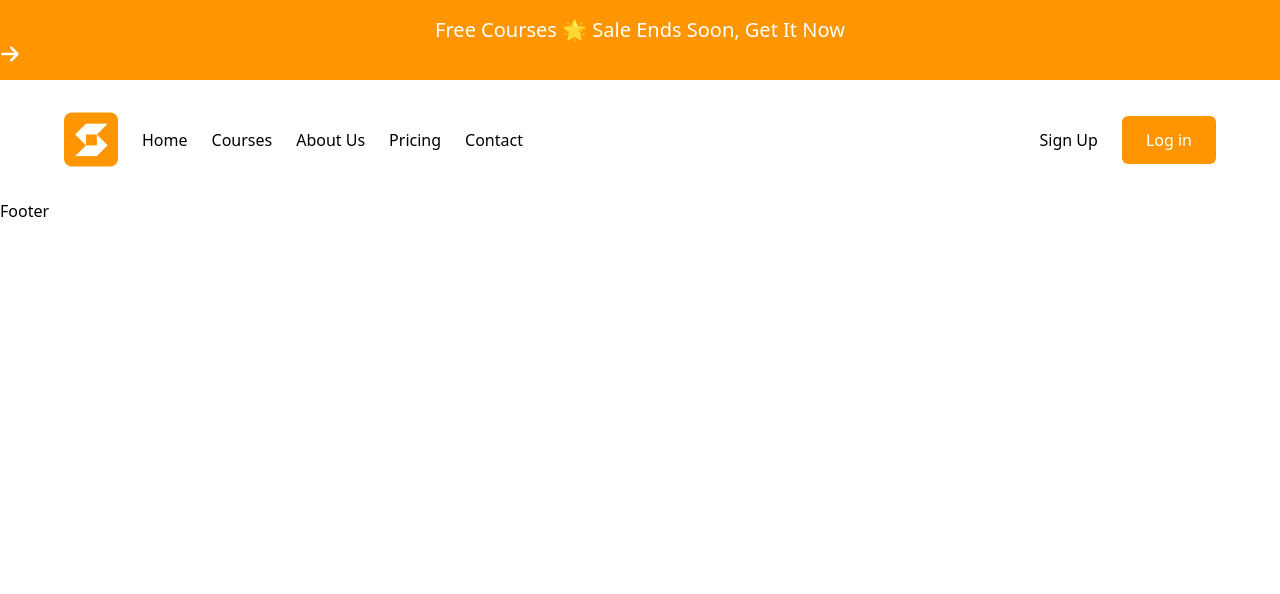
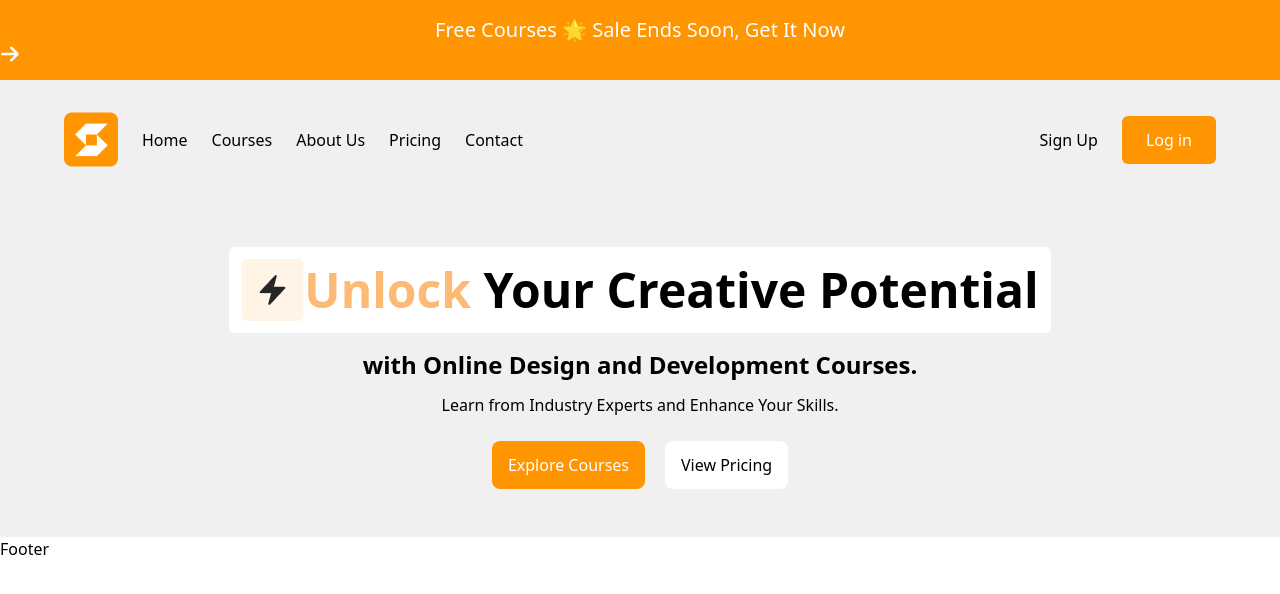
Before and after one commit to abdunnoorfaheem/creativePotential, a React (Vite) app: page / in a window 1280 px wide. Shown: the top 594 px of the page. Built offline with nearby package versions, Linux system fonts and the light colour scheme.

Commit message:
Hero section added

```diff
--- a/src/components/Hero.jsx
+++ b/src/components/Hero.jsx
@@ -0,0 +1,24 @@
+import React from 'react'
+import LogoFlash from '../assets/IconFlash.png'
+
+const Hero = () => {
+  return (
+    <section className='bg-[#F0F0F0]'>
+        <div className='flex flex-col items-center text-center'>
+            <div className='bg-[#FFFFFF] flex items-center mt-12 p-3 rounded-md' >
+                <img src={LogoFlash} alt="" />
+                <h1 className='text-5xl font-bold'><span className='text-orange-300'>Unlock</span> Your Creative Potential</h1>
+            </div>
+
+            <h2 className='text-2xl font-bold mt-4'>with Online Design and Development Courses.</h2>
+            <p className='mt-3'>Learn from Industry Experts and Enhance Your Skills.</p>
+            <div className='flex mt-6 mb-12 gap-5'>
+                <button className='bg-primary px-4 py-3 text-white rounded-lg'>Explore Courses</button>
+                <button className='bg-[#FFFFFF] px-4 py-3  rounded-lg'>View Pricing</button>
+            </div>
+        </div>
+    </section>
+  )
+}
+
+export default Hero
--- a/src/components/NavBar.jsx
+++ b/src/components/NavBar.jsx
@@ -4,7 +4,7 @@ import { Link } from 'react-router-dom'
 
 const NavBar = () => {
   return (
-    <nav className='flex items-center justify-between px-16 py-8'>
+    <nav className='bg-[#F0F0F0] flex items-center justify-between px-16 py-8'>
         <div className=''>
             <div className='flex items-center gap-6'>
             <img src={Logo} alt="" />
--- a/src/pages/Home.jsx
+++ b/src/pages/Home.jsx
@@ -1,10 +1,11 @@
 import React from 'react'
 import Header from '../components/Header'
+import Hero from '../components/Hero'
 
 const Home = () => {
   return (
     <>
-
+    <Hero/>
 
     </>
   )
```
Also changed, not shown: src/assets/IconFlash.png (added).
